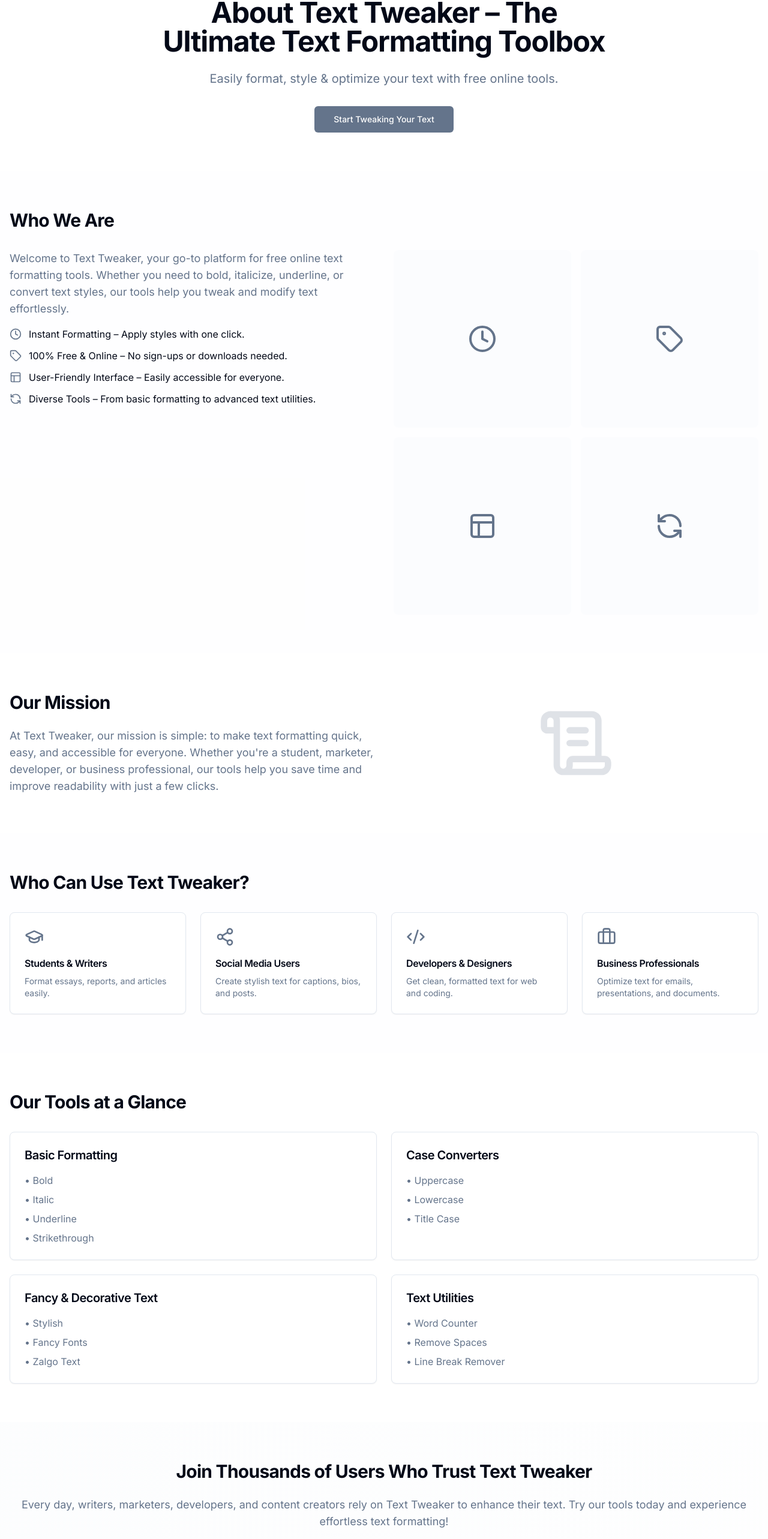
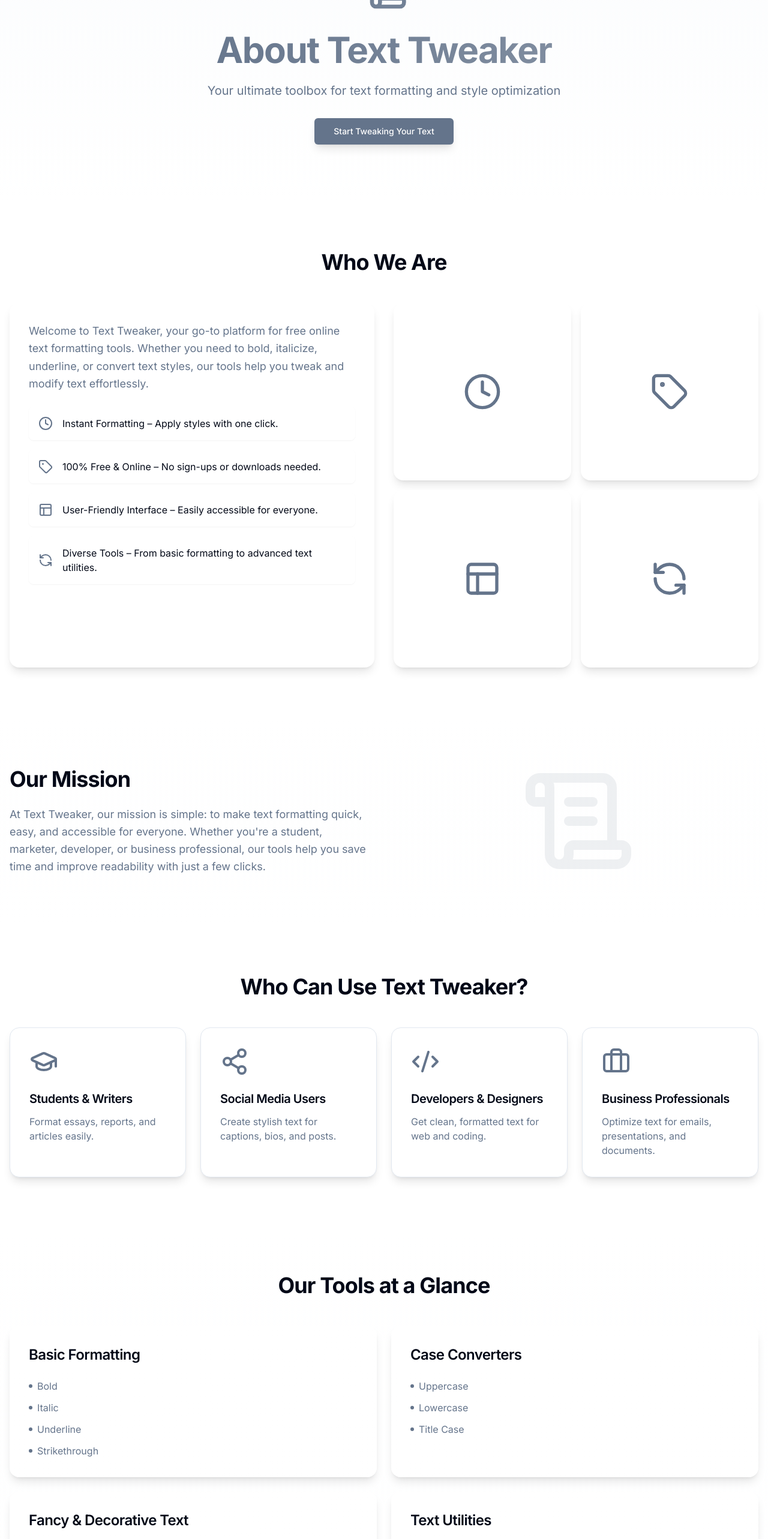
Before and after one commit to shayanzubair01819/textify-utility-hub, a React (Vite) app: page /about in a window 1280 px wide. Shown: the part 220-2786 px from the top of the page at 60% size. Built offline with nearby package versions, Linux system fonts and the light colour scheme.

Commit message:
Refactor About Us page design
Improved the design of the About Us page to enhance its visual appeal and user experience.

```diff
--- a/src/pages/About.tsx
+++ b/src/pages/About.tsx
@@ -18,34 +18,43 @@ import {
 const About = () => {
   return (
     <div className="min-h-screen bg-background">
-      {/* Hero Section */}
-      <section className="container mx-auto px-4 py-16 text-center">
-        <div className="mx-auto max-w-3xl">
-          <ScrollText className="mx-auto mb-6 h-16 w-16 text-primary" />
-          <h1 className="mb-6 text-4xl font-bold tracking-tight sm:text-5xl">
-            About Text Tweaker – The Ultimate Text Formatting Toolbox
+      {/* Hero Section with improved gradient and spacing */}
+      <section className="relative overflow-hidden bg-gradient-to-b from-accent/30 to-background py-24">
+        <div className="container relative mx-auto px-4">
+          <div className="mx-auto max-w-3xl text-center">
+            <ScrollText className="mx-auto mb-8 h-20 w-20 animate-fadeIn text-primary opacity-90" />
+            <h1 className="animate-fadeIn bg-gradient-to-r from-primary via-primary/90 to-primary/80 bg-clip-text text-4xl font-bold tracking-tight text-transparent sm:text-5xl md:text-6xl">
+              About Text Tweaker
             </h1>
-          <p className="mb-8 text-xl text-muted-foreground">
-            Easily format, style & optimize your text with free online tools.
+            <p className="mx-auto mt-6 max-w-2xl text-xl text-muted-foreground">
+              Your ultimate toolbox for text formatting and style optimization
             </p>
-          <Link to="/tools">
-            <Button size="lg">Start Tweaking Your Text</Button>
+            <Link to="/tools" className="mt-8 inline-block">
+              <Button size="lg" className="shadow-lg hover:shadow-xl">
+                Start Tweaking Your Text
+              </Button>
             </Link>
+          </div>
+        </div>
+        <div className="absolute inset-0 -z-10 opacity-30">
+          <div className="absolute inset-0 bg-[radial-gradient(circle_at_center,_var(--tw-gradient-stops))] from-accent via-background to-background opacity-90" />
         </div>
       </section>
 
-      {/* Who We Are Section */}
-      <section className="bg-accent/10 py-16">
+      {/* Who We Are Section with cards */}
+      <section className="py-20">
         <div className="container mx-auto px-4">
-          <h2 className="mb-8 text-3xl font-bold">Who We Are</h2>
+          <h2 className="mb-12 text-center text-3xl font-bold tracking-tight sm:text-4xl">
+            Who We Are
+          </h2>
           <div className="grid gap-8 md:grid-cols-2">
-            <div className="space-y-4">
-              <p className="text-lg text-muted-foreground">
+            <div className="space-y-6 rounded-2xl bg-card p-8 shadow-lg">
+              <p className="text-lg leading-relaxed text-muted-foreground">
                 Welcome to Text Tweaker, your go-to platform for free online text formatting tools.
                 Whether you need to bold, italicize, underline, or convert text styles, our tools help
                 you tweak and modify text effortlessly.
               </p>
-              <ul className="space-y-3">
+              <ul className="space-y-4">
                 {[
                   { text: "Instant Formatting – Apply styles with one click.", icon: Clock },
                   { text: "100% Free & Online – No sign-ups or downloads needed.", icon: Tag },
@@ -55,9 +64,12 @@ const About = () => {
                     icon: RefreshCcw,
                   },
                 ].map((item, index) => (
-                  <li key={index} className="flex items-center gap-3">
-                    <item.icon className="h-5 w-5 text-primary" />
-                    <span>{item.text}</span>
+                  <li
+                    key={index}
+                    className="flex items-center gap-4 rounded-lg bg-background/50 p-4 shadow-sm transition-all hover:bg-accent/5"
+                  >
+                    <item.icon className="h-6 w-6 shrink-0 text-primary" />
+                    <span className="text-foreground">{item.text}</span>
                   </li>
                 ))}
               </ul>
@@ -66,9 +78,9 @@ const About = () => {
               {[Clock, Tag, Layout, RefreshCcw].map((Icon, index) => (
                 <div
                   key={index}
-                  className="flex aspect-square items-center justify-center rounded-lg bg-accent/20"
+                  className="group flex aspect-square items-center justify-center rounded-2xl bg-card p-8 shadow-lg transition-all hover:shadow-xl"
                 >
-                  <Icon className="h-12 w-12 text-primary" />
+                  <Icon className="h-16 w-16 text-primary transition-all group-hover:scale-110" />
                 </div>
               ))}
             </div>
@@ -76,27 +88,32 @@ const About = () => {
         </div>
       </section>
 
-      {/* Mission Statement */}
-      <section className="container mx-auto px-4 py-16">
-        <div className="grid gap-8 md:grid-cols-2">
-          <div>
-            <h2 className="mb-6 text-3xl font-bold">Our Mission</h2>
-            <p className="text-lg text-muted-foreground">
+      {/* Mission Statement with gradient background */}
+      <section className="bg-gradient-to-b from-background via-accent/5 to-background py-20">
+        <div className="container mx-auto px-4">
+          <div className="grid gap-12 md:grid-cols-2">
+            <div className="flex flex-col justify-center">
+              <h2 className="mb-6 text-3xl font-bold tracking-tight sm:text-4xl">Our Mission</h2>
+              <p className="text-lg leading-relaxed text-muted-foreground">
                 At Text Tweaker, our mission is simple: to make text formatting quick, easy, and
                 accessible for everyone. Whether you're a student, marketer, developer, or business
-              professional, our tools help you save time and improve readability with just a few clicks.
+                professional, our tools help you save time and improve readability with just a few
+                clicks.
               </p>
             </div>
             <div className="flex items-center justify-center">
-            <ScrollText className="h-32 w-32 text-primary opacity-20" />
+              <ScrollText className="h-48 w-48 text-primary opacity-10" />
+            </div>
           </div>
         </div>
       </section>
 
-      {/* Target Audience */}
-      <section className="bg-accent/10 py-16">
+      {/* Target Audience with hover effects */}
+      <section className="py-20">
         <div className="container mx-auto px-4">
-          <h2 className="mb-8 text-3xl font-bold">Who Can Use Text Tweaker?</h2>
+          <h2 className="mb-12 text-center text-3xl font-bold tracking-tight sm:text-4xl">
+            Who Can Use Text Tweaker?
+          </h2>
           <div className="grid gap-6 sm:grid-cols-2 lg:grid-cols-4">
             {[
               {
@@ -122,20 +139,23 @@ const About = () => {
             ].map((item, index) => (
               <div
                 key={index}
-                className="rounded-lg border bg-card p-6 shadow-sm transition-all hover:shadow-md"
+                className="group rounded-2xl border bg-card p-8 shadow-lg transition-all hover:-translate-y-1 hover:shadow-xl"
               >
-                <item.icon className="mb-4 h-8 w-8 text-primary" />
-                <h3 className="mb-2 font-semibold">{item.title}</h3>
-                <p className="text-sm text-muted-foreground">{item.desc}</p>
+                <item.icon className="mb-6 h-12 w-12 text-primary transition-all group-hover:scale-110" />
+                <h3 className="mb-3 text-xl font-semibold">{item.title}</h3>
+                <p className="text-muted-foreground">{item.desc}</p>
               </div>
             ))}
           </div>
         </div>
       </section>
 
-      {/* Tools Overview */}
-      <section className="container mx-auto px-4 py-16">
-        <h2 className="mb-8 text-3xl font-bold">Our Tools at a Glance</h2>
+      {/* Tools Overview with gradient cards */}
+      <section className="bg-gradient-to-b from-background via-accent/5 to-background py-20">
+        <div className="container mx-auto px-4">
+          <h2 className="mb-12 text-center text-3xl font-bold tracking-tight sm:text-4xl">
+            Our Tools at a Glance
+          </h2>
           <div className="grid gap-6 sm:grid-cols-2">
             {[
               {
@@ -157,52 +177,60 @@ const About = () => {
             ].map((category, index) => (
               <div
                 key={index}
-              className="rounded-lg border bg-card p-6 shadow-sm transition-all hover:shadow-md"
+                className="group rounded-2xl bg-gradient-to-br from-card to-card/95 p-8 shadow-lg transition-all hover:shadow-xl"
               >
-              <h3 className="mb-4 text-xl font-semibold">{category.title}</h3>
-              <ul className="space-y-2">
+                <h3 className="mb-6 text-2xl font-semibold">{category.title}</h3>
+                <ul className="space-y-3">
                   {category.features.map((feature, featureIndex) => (
-                  <li key={featureIndex} className="text-muted-foreground">
-                    • {feature}
+                    <li
+                      key={featureIndex}
+                      className="flex items-center gap-2 text-muted-foreground"
+                    >
+                      <span className="h-1.5 w-1.5 rounded-full bg-primary" />
+                      {feature}
                     </li>
                   ))}
                 </ul>
               </div>
             ))}
           </div>
+        </div>
       </section>
 
-      {/* CTA Section */}
-      <section className="bg-gradient-to-r from-accent/20 to-accent/10 py-16">
-        <div className="container mx-auto px-4 text-center">
-          <h2 className="mb-6 text-3xl font-bold">
+      {/* CTA Section with enhanced gradient */}
+      <section className="relative overflow-hidden bg-gradient-to-r from-accent/20 via-accent/10 to-accent/5 py-20">
+        <div className="container relative z-10 mx-auto px-4 text-center">
+          <h2 className="mx-auto mb-6 max-w-2xl text-3xl font-bold tracking-tight sm:text-4xl">
             Join Thousands of Users Who Trust Text Tweaker
           </h2>
-          <p className="mb-8 text-lg text-muted-foreground">
+          <p className="mx-auto mb-8 max-w-2xl text-lg text-muted-foreground">
             Every day, writers, marketers, developers, and content creators rely on Text Tweaker to
             enhance their text. Try our tools today and experience effortless text formatting!
           </p>
           <Link to="/tools">
-            <Button size="lg" variant="default">
+            <Button size="lg" className="shadow-lg hover:shadow-xl">
               Try Our Tools Now
             </Button>
           </Link>
         </div>
       </section>
 
-      {/* Contact Section */}
-      <section className="container mx-auto px-4 py-16">
-        <div className="mx-auto max-w-2xl text-center">
+      {/* Contact Section with card design */}
+      <section className="py-20">
+        <div className="mx-auto max-w-2xl px-4 text-center">
+          <div className="rounded-2xl bg-card p-8 shadow-lg">
             <h2 className="mb-6 text-3xl font-bold">Need Help or Have Suggestions?</h2>
             <p className="mb-8 text-lg text-muted-foreground">
-            We love feedback! If you have any ideas or need support, feel free to get in touch with us.
+              We love feedback! If you have any ideas or need support, feel free to get in touch with
+              us.
             </p>
             <Link to="/contact">
-            <Button variant="outline" className="gap-2">
-              <Mail className="h-4 w-4" />
+              <Button variant="outline" className="shadow-sm hover:shadow-md">
+                <Mail className="mr-2 h-4 w-4" />
                 Contact Us
               </Button>
             </Link>
+          </div>
         </div>
       </section>
     </div>
```
Lines whose indentation alone changed are shown as unchanged.
